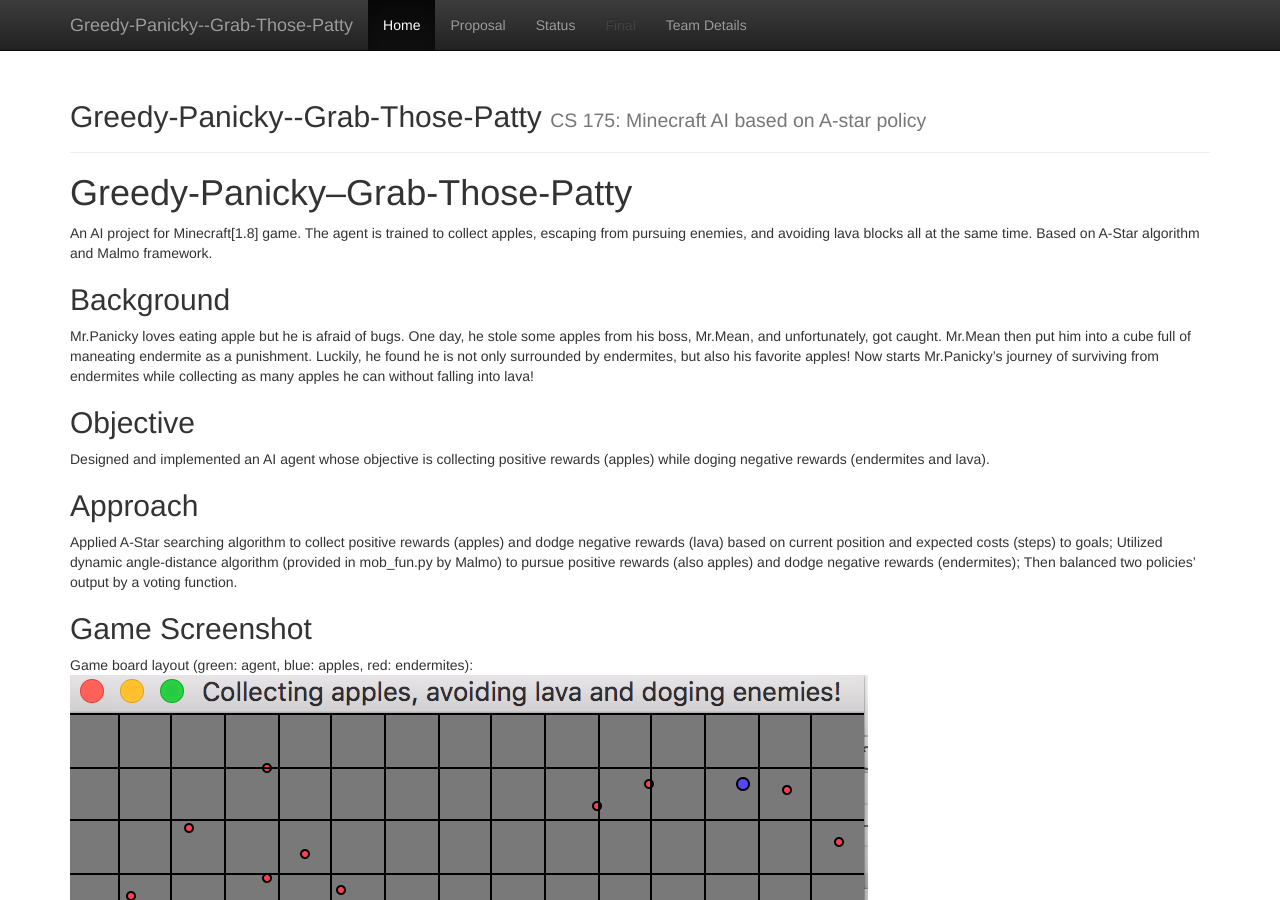
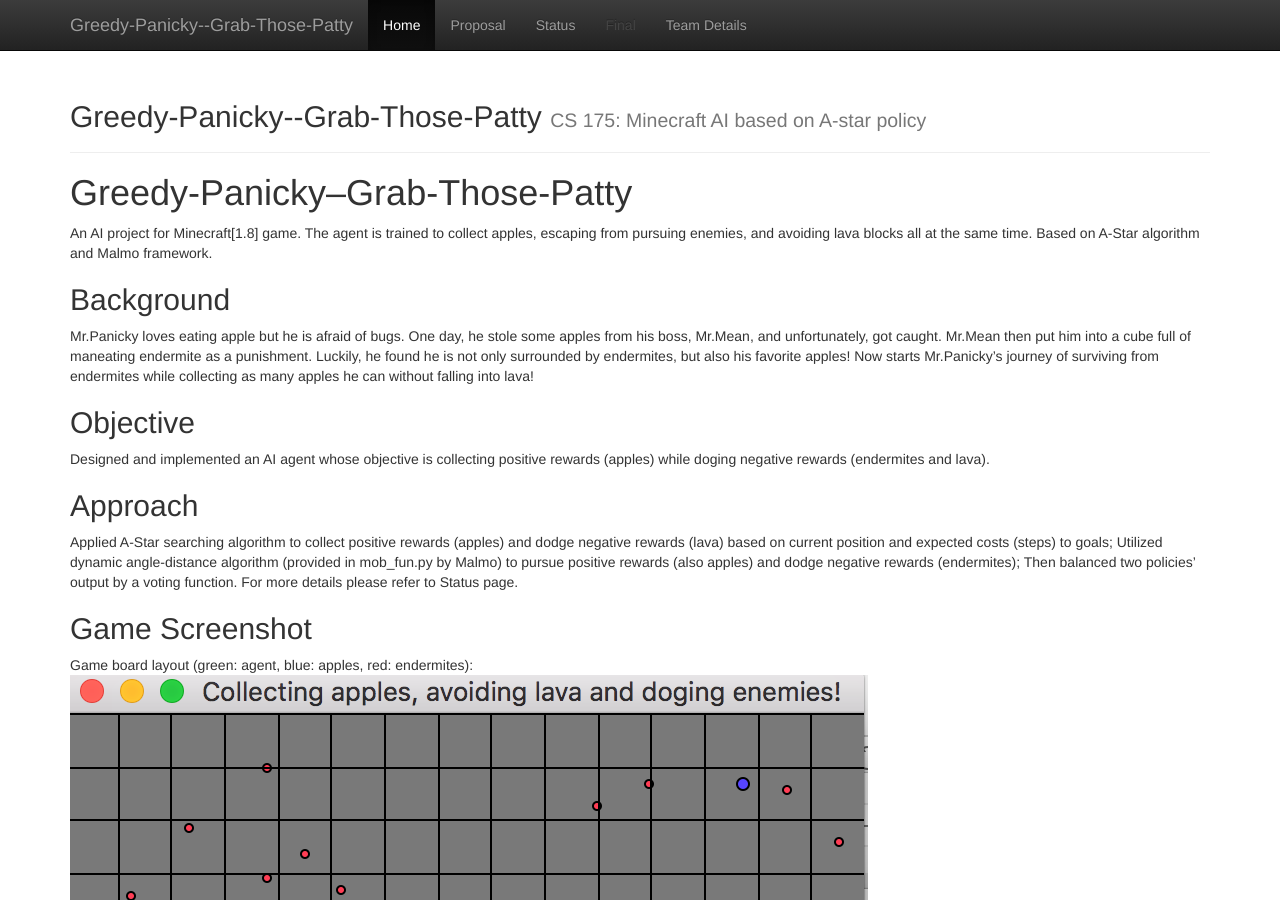
Before and after one commit to Leoll1020/Greedy-Panicky--Grab-Those-Patty, a Jekyll site: the page built from docs/index.md, in a window 1280 px wide and 900 px high. Built offline with Jekyll 4.4.1, drawn with Linux system fonts in a browser that asks for light colours.

Commit message:
Update index.md

```diff
--- a/docs/index.md
+++ b/docs/index.md
@@ -13,7 +13,7 @@
 Designed and implemented an AI agent whose objective is collecting positive rewards (apples) while doging negative rewards (endermites and lava).
 
 ## Approach
-Applied A-Star searching algorithm to collect positive rewards (apples) and dodge negative rewards (lava) based on current position and expected costs (steps) to goals; Utilized dynamic angle-distance algorithm (provided in mob_fun.py by Malmo) to pursue positive rewards (also apples) and dodge negative rewards (endermites); Then balanced two policies' output by a voting function.
+Applied A-Star searching algorithm to collect positive rewards (apples) and dodge negative rewards (lava) based on current position and expected costs (steps) to goals; Utilized dynamic angle-distance algorithm (provided in mob_fun.py by Malmo) to pursue positive rewards (also apples) and dodge negative rewards (endermites); Then balanced two policies' output by a voting function. For more details please refer to Status page.
 
 ## Game Screenshot
 Game board layout (green: agent, blue: apples, red: endermites):
@@ -38,8 +38,8 @@
 
 [quickref]: https://github.com/mundimark/quickrefs/blob/master/HTML.md
 [proposal ref]: proposal.html
+[status ref]: satus.html
 [team ref]: team.html
-[status ref]: satus.html
 
 
 Credits to Yiqiao Zhao, Chen Lu, Xiyue Zhang
```
